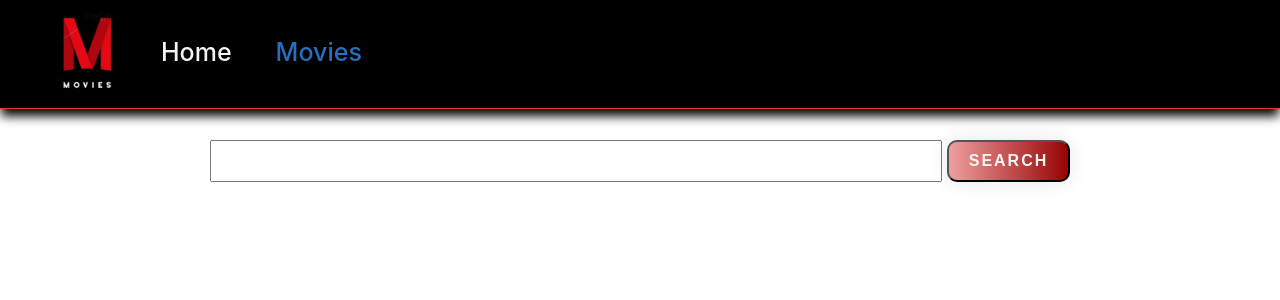
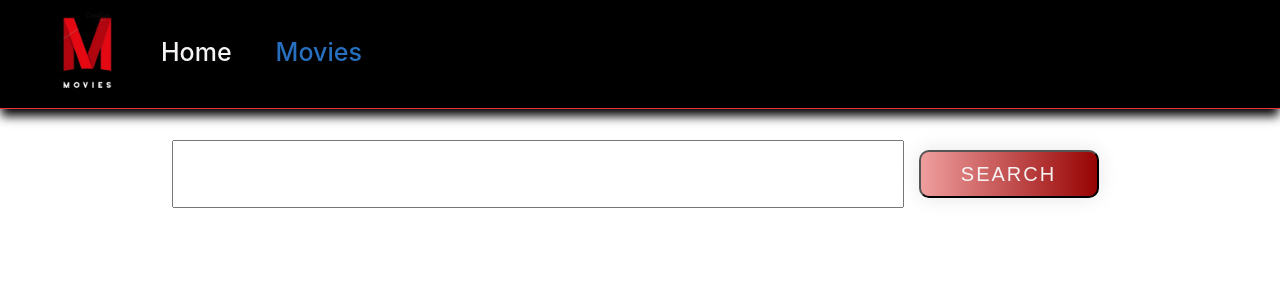
Before and after one commit to Fosa1990/goit-react-hw-05-movies, a React (Create React App) app: page /movies in a window 1280 px wide. Shown: the top 300 px of the page. Built offline with nearby package versions, Linux system fonts and the light colour scheme.

Commit message:
fix Component Button & styles / add disabled={condition}

```diff
--- a/src/components/Button/Button.css
+++ b/src/components/Button/Button.css
@@ -6,28 +6,43 @@
 .Button {
   display: inline-block;
   margin: 10px;
-  padding: 8px 8px;
-  border: 0;
-  border-radius: 4px;
-  color: var(--white);
-  background-color: var(--light-purple);
-  cursor: pointer;
-  text-align: center;
-  text-decoration: none;
+  padding: 10px 20px;
+  min-width: 180px;
   font-family: var(--big);
   font-size: 20px;
+  font-weight: 500;
+  font-style: normal;
   line-height: 24px;
-  font-style: normal;
-  font-weight: 500;
-  min-width: 180px;
-  box-shadow: 0px 3px 1px -2px rgba(0, 0, 0, 0.2),
-    0px 2px 2px 0px rgba(0, 0, 0, 0.14), 0px 1px 5px 0px rgba(0, 0, 0, 0.12);
+  text-transform: uppercase;
+  text-decoration: none;
+  text-align: center;
+  letter-spacing: 2px;
+  color: var(--white);
+  background-image: linear-gradient(
+    to right,
+    var(--gradient-start-color) 0%,
+    var(--gradient-middle-color) 51%,
+    var(--gradient-end-color) 100%
+  );
+  background-size: 200% auto;
+  border-radius: 10px;
+  box-shadow: var(--search-button-full-shadow);
+  cursor: pointer;
   transition: all 250ms var(--cubic);
 }
 .Button:hover,
 .Button:focus {
-  background-color: var(--dark-purple);
-  transform: scale(1.2);
+  background-color: var(--light-blue);
+  border-radius: 3px;
+  outline: none;
+  color: var(--white);
+  transform: scale(1.1);
+  background-image: linear-gradient(
+    to right,
+    var(--gradient-start-hover-color) 0%,
+    var(--gradient-middle-hover-color) 51%,
+    var(--gradient-end-hover-color) 100%
+  );
 }
 .Button:focus,
 .Button:active {
@@ -36,13 +51,12 @@
 }
 .Button:disabled {
   cursor: not-allowed;
-  color: var(--red);
+  color: var(--white);
   background-color: var(--white);
+  border: 1px solid var(--white);
+  opacity: 0.5;
+  transform: scale(1);
+}
+.Button:disabled:hover {
   border: 1px solid var(--red);
 }
-.Button:disabled:hover {
-  cursor: not-allowed;
-  color: var(--red);
-  background-color: var(--white);
-  border: 1px solid var(--red);
-}
--- a/src/components/Button/Button.js
+++ b/src/components/Button/Button.js
@@ -1,11 +1,11 @@
 import PropTypes from 'prop-types';
 import './Button.css';
-export default function Button({ content, name, type, handleClick, disabled }) {
+export default function Button({ content, name, type, onClick, disabled }) {
   return (
     <button
       type={type}
       name={name}
-      onClick={handleClick}
+      onClick={onClick}
       disabled={disabled}
       className="Button"
     >
@@ -15,13 +15,12 @@ export default function Button({ content, name, type, handleClick, disabled }) {
 }
 Button.defaultProps = {
   type: 'button',
-  handleClick: () => null,
-  disabled: false,
+  onClick: () => null,
 };
 Button.propTypes = {
   content: PropTypes.string,
   name: PropTypes.string,
   type: PropTypes.string,
-  handleClick: PropTypes.func.isRequired,
+  onClick: PropTypes.func.isRequired,
   disabled: PropTypes.bool,
 };
--- a/src/components/MoviesList/MoviesList.js
+++ b/src/components/MoviesList/MoviesList.js
@@ -6,12 +6,11 @@ import notFoundImage from '../../images/No-Image-Placeholder.svg';
 export default function MoviesList({ movies, url }) {
   const location = useLocation();
   return (
-    <>
     <ul className="movies">
       {movies.map(movie => {
         let movieName = movie.title ? movie.title : movie.name;
-          if (movieName.length > 60) {
-            movieName = movieName.slice(0, 60) + '...';
+        if (movieName.length > 35) {
+          movieName = movieName.slice(0, 35) + '...';
         }
         const imageUrl = movie.poster_path
           ? `${BASE_SRC}` + movie.poster_path
@@ -36,7 +35,6 @@ export default function MoviesList({ movies, url }) {
         );
       })}
     </ul>
-    </>
   );
 }
 MoviesList.propTypes = {
--- a/src/components/SearchForm/SearchForm.css
+++ b/src/components/SearchForm/SearchForm.css
@@ -9,40 +9,3 @@
   width: 60%;
   max-width: 60%;
 }
-.search-form .form-button {
-  display: inline-block;
-  padding: 10px 20px;
-  text-decoration: none;
-  font-family: var(--big);
-  font-weight: 700;
-  text-transform: uppercase;
-  letter-spacing: 2px;
-  color: var(--white);
-  background-image: linear-gradient(
-    to right,
-    var(--gradient-start-color) 0%,
-    var(--gradient-middle-color) 51%,
-    var(--gradient-end-color) 100%
-  );
-  background-size: 200% auto;
-  border-radius: 10px;
-  box-shadow: var(--search-button-full-shadow);
-  transition: all 250ms var(--cubic);
-}
-.search-form .form-button:hover {
-  cursor: pointer;
-  background-color: var(--light-blue);
-  border-radius: 3px;
-  outline: none;
-  color: var(--white);
-  transform: scale(1.1);
-
-  cursor: pointer;
-  background-image: linear-gradient(
-    to right,
-    var(--gradient-start-hover-color) 0%,
-    var(--gradient-middle-hover-color) 51%,
-    var(--gradient-end-hover-color) 100%
-  );
-  transform: scale(1.03);
-}
--- a/src/components/SearchForm/SearchForm.js
+++ b/src/components/SearchForm/SearchForm.js
@@ -1,5 +1,6 @@
 import PropTypes from 'prop-types';
 import { useState } from 'react';
+import Button from '../Button';
 import { ToastContainer, toast } from 'react-toastify';
 import { warningOptions } from '../../helpers/toastyOptions';
 import 'react-toastify/dist/ReactToastify.css';
@@ -27,9 +28,13 @@ export default function SearchForm({ onSubmit }) {
           className="form-input"
         />
         <ToastContainer />
-        <button type="submit" className="form-button">
-          Search
-        </button>
+        <Button
+          type="submit"
+          name="searchButton"
+          content="Search"
+          disabled={false}
+          className="Button"
+        />
       </form>
       <ToastContainer
         position="top-right"
--- a/src/pages/MovieDetailsPage.js
+++ b/src/pages/MovieDetailsPage.js
@@ -8,9 +8,10 @@ import {
   useHistory,
 } from 'react-router-dom';
 import * as API from '../services/moviesApi';
+import { MOVIES, CAST, REVIEWS } from '../helpers/constants';
 import MovieItem from '../components/MovieItem';
-import { MOVIES, CAST, REVIEWS } from '../helpers/constants';
 import Spinner from '../components/Spinner';
+import Button from '../components/Button';
 import 'react-loader-spinner/dist/loader/css/react-spinner-loader.css';
 import './styles/MovieDetailsPage.css';
 const CastView = lazy(() =>
@@ -47,9 +48,14 @@ export default function MovieDetailsPage() {
       {movie && (
         <>
           <div className="button-box">
-            <button type="button" onClick={goBack} className="go-back">
-              Back
-            </button>
+            <Button
+              name="goBack"
+              type="button"
+              onClick={goBack}
+              content="Back"
+              className="Button"
+              disabled={false}
+            />
           </div>
           <MovieItem movie={movie} />
         </>
--- a/src/pages/MoviesPage.js
+++ b/src/pages/MoviesPage.js
@@ -18,7 +18,6 @@ export default function MoviesPage() {
   const [page, setPage] = useState(currentPage);
   const [query, setQuery] = useState('');
   const [totalPages, setTotalPages] = useState(0);
-  const [hasMore, setHasMore] = useState(false);
   const isFirstRender = useRef(true);
   useEffect(() => {
     if (isFirstRender.current) {
@@ -28,7 +27,6 @@ export default function MoviesPage() {
     API.fetchMoviesBySearch(page, query).then(data => {
       setMovies(data.results);
       setTotalPages(data.total_pages);
-      setHasMore(data.results.length > 0);
     });
   }, [page, query]);
   useEffect(() => {
@@ -54,7 +52,6 @@ export default function MoviesPage() {
     setQuery(input);
     pushToHistory(input);
   };
-  console.log(hasMore);
   return (
     <div>
       <SearchForm onSubmit={handleFormSubmit} />
@@ -65,18 +62,18 @@ export default function MoviesPage() {
             <Button
               type="button"
               name={PREV}
-              handleClick={handleButtonClick}
+              onClick={handleButtonClick}
               className="Button"
               content="Previous"
-              disabled={!hasMore}
+              disabled={!(page > 1)}
             />
             <Button
               type="button"
               name={NEXT}
-              handleClick={handleButtonClick}
+              onClick={handleButtonClick}
               className="Button"
               content="Next"
-              disabled={!hasMore}
+              disabled={!(page !== totalPages)}
             />
           </div>
         )}
--- a/src/pages/styles/MovieDetailsPage.css
+++ b/src/pages/styles/MovieDetailsPage.css
@@ -26,32 +26,3 @@
   margin-bottom: 5px;
   width: 100%;
 }
-.go-back {
-  display: inline-block;
-  padding: 10px 20px;
-  border-radius: 10px;
-  text-decoration: none;
-  font-family: var(--big);
-  text-transform: uppercase;
-  letter-spacing: 2px;
-  color: var(--white);
-  background-image: linear-gradient(
-    to right,
-    var(--gradient-start-color) 0%,
-    var(--gradient-middle-color) 51%,
-    var(--gradient-end-color) 100%
-  );
-  background-size: 200% auto;
-  box-shadow: 0 0 20px var(--search-button-full-shadow);
-  transition: 0.5s;
-}
-.go-back:hover {
-  cursor: pointer;
-  background-image: linear-gradient(
-    to right,
-    var(--gradient-start-hover-color) 0%,
-    var(--gradient-middle-hover-color) 51%,
-    var(--gradient-end-hover-color) 100%
-  );
-  transform: scale(1.1);
-}
```
Lines whose indentation alone changed are shown as unchanged.
